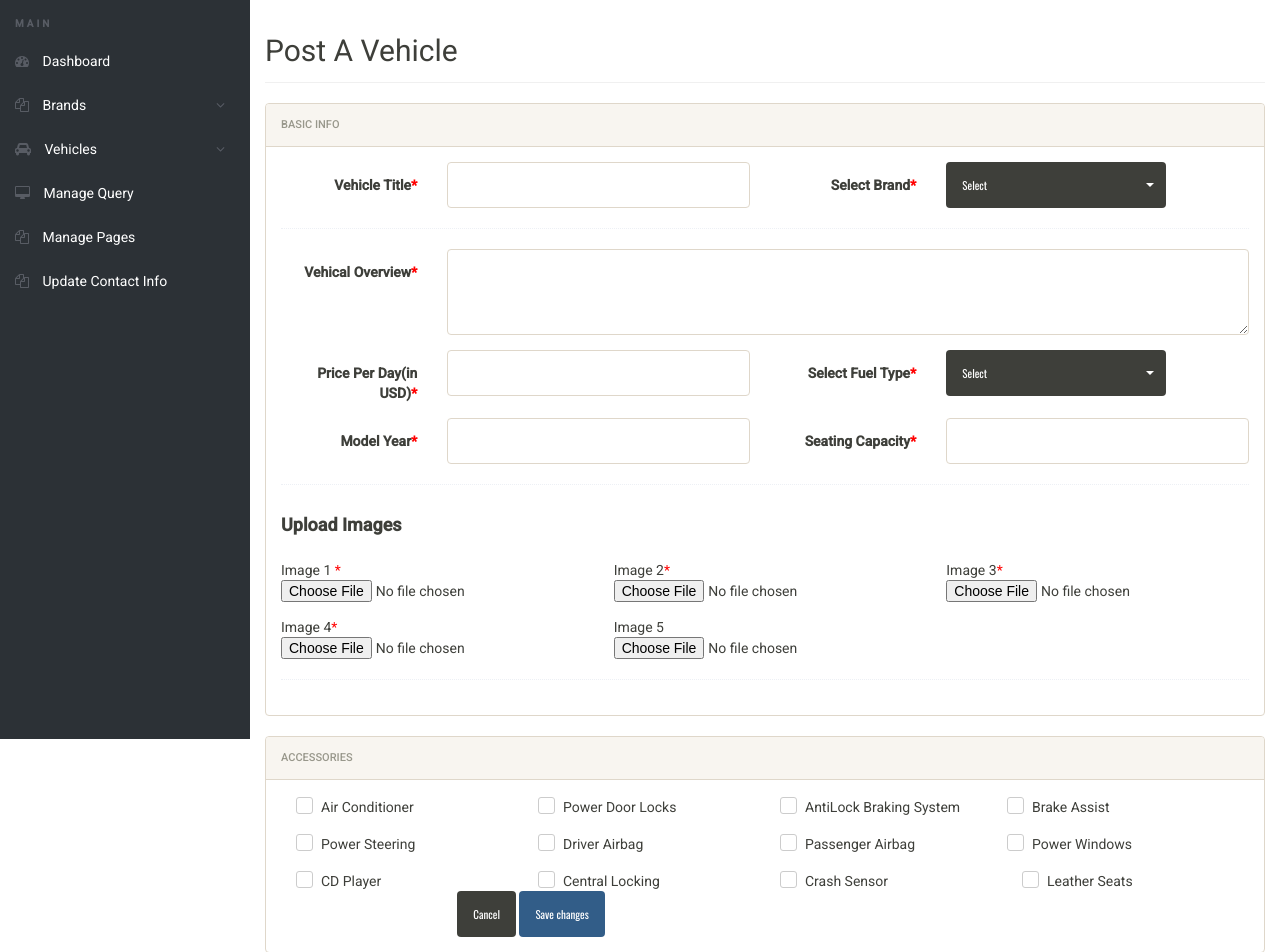
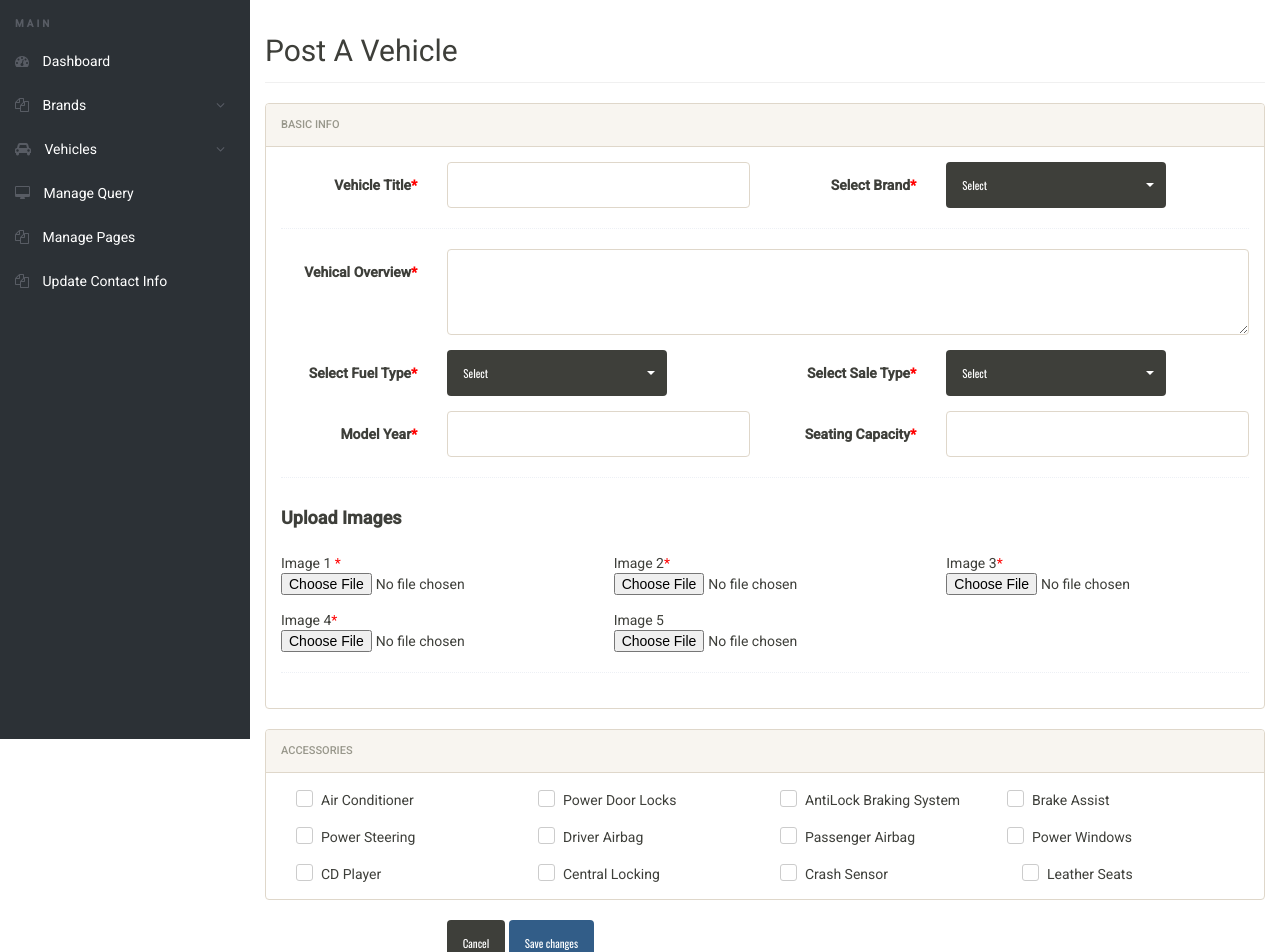
Before and after one commit to jasonleeluohwoei/SPA, a PHP site: page /admin/post-avehical.php in a window 1280 px wide. Shown: the part 61-1013 px from the top of the page. Run offline with PHP 8.4, Linux system fonts and the light colour scheme; a user stored in the database is signed in; data comes from the database, SQL or seed files in the repository; data that the repository does not hold is empty.

Commit message:
post a vehicle add sale type

```diff
--- a/admin/post-avehical.php
+++ b/admin/post-avehical.php
@@ -186,11 +186,8 @@ foreach($results as $result)
 </div>
 </div>
 
+
 <div class="form-group">
-<label class="col-sm-2 control-label">Price Per Day(in USD)<span style="color:red">*</span></label>
-<div class="col-sm-4">
-<input type="text" name="priceperday" class="form-control" required>
-</div>
 <label class="col-sm-2 control-label">Select Fuel Type<span style="color:red">*</span></label>
 <div class="col-sm-4">
 <select class="selectpicker" name="fueltype" required>
@@ -201,8 +198,54 @@ foreach($results as $result)
 <option value="CNG">CNG</option>
 </select>
 </div>
+
+<label for="saletype" class="col-sm-2 control-label">Select Sale Type<span style="color:red">*</span></label>
+<div class="col-sm-4">
+<select id="saletype" class="selectpicker" name="saletype"  onchange="Selecttype(this.value);" required>
+<option value="select"> Select</option>
+<option value="rental">Rental</option>
+<option value="sale">Sale</option>
+</select>
+</div>
 </div>
 
+<div id="rentalbox" class="form-group">
+<label class="col-sm-2 control-label">Price Per Day(in RM)<span style="color:red">*</span></label>
+<div class="col-sm-4">
+<input id="priceperday" type="text" name="priceperday" class="form-control" required>
+</div>
+</div>
+
+<div id="salebox" class="form-group">
+<label class="col-sm-2 control-label">Price of Cost<span style="color:red">*</span></label>
+<div class="col-sm-4">
+<input type="text" name="priceofcost" class="form-control" required>
+</div>
+<label class="col-sm-2 control-label">Price of Sale<span style="color:red">*</span></label>
+<div class="col-sm-4">
+<input type="text" name="priceofsale" class="form-control" required>
+</div>
+</div>
+
+<script>
+function Selecttype() {
+  var d = document.getElementById("saletype").value;
+  var rental = document.getElementById("rentalbox");
+  var sale = document.getElementById("salebox");
+  if(d == "rental"){
+	rental.style.display = "block";
+	sale.style.display ="none";
+  }else if (d =="sale"){
+	rental.style.display = "none";
+	sale.style.display ="block";
+  }else if (d== "select"){
+	rental.style.display = "none";
+	sale.style.display ="none";
+  }
+}
+
+Selecttype();
+</script>
 
 <div class="form-group">
 <label class="col-sm-2 control-label">Model Year<span style="color:red">*</span></label>
@@ -339,20 +382,21 @@ Image 5<input type="file" name="img5">
 
 
 
-											<div class="form-group">
-												<div class="col-sm-8 col-sm-offset-2">
-													<button class="btn btn-default" type="reset">Cancel</button>
-													<button class="btn btn-primary" name="submit" type="submit">Save changes</button>
-												</div>
-											</div>
+
 
 										</form>
+
 									</div>
 								</div>
 							</div>
 						</div>
 
-
+					<div class="form-group">
+							<div class="col-sm-8 col-sm-offset-2">
+							<button class="btn btn-default" type="reset">Cancel</button>
+							<button class="btn btn-primary" name="submit" type="submit">Save changes</button>
+							</div>
+					</div>
 
 					</div>
 				</div>
@@ -373,6 +417,8 @@ Image 5<input type="file" name="img5">
 	<script src="js/fileinput.js"></script>
 	<script src="js/chartData.js"></script>
 	<script src="js/main.js"></script>
+
+
 </body>
 </html>
 <?php } ?>
```
